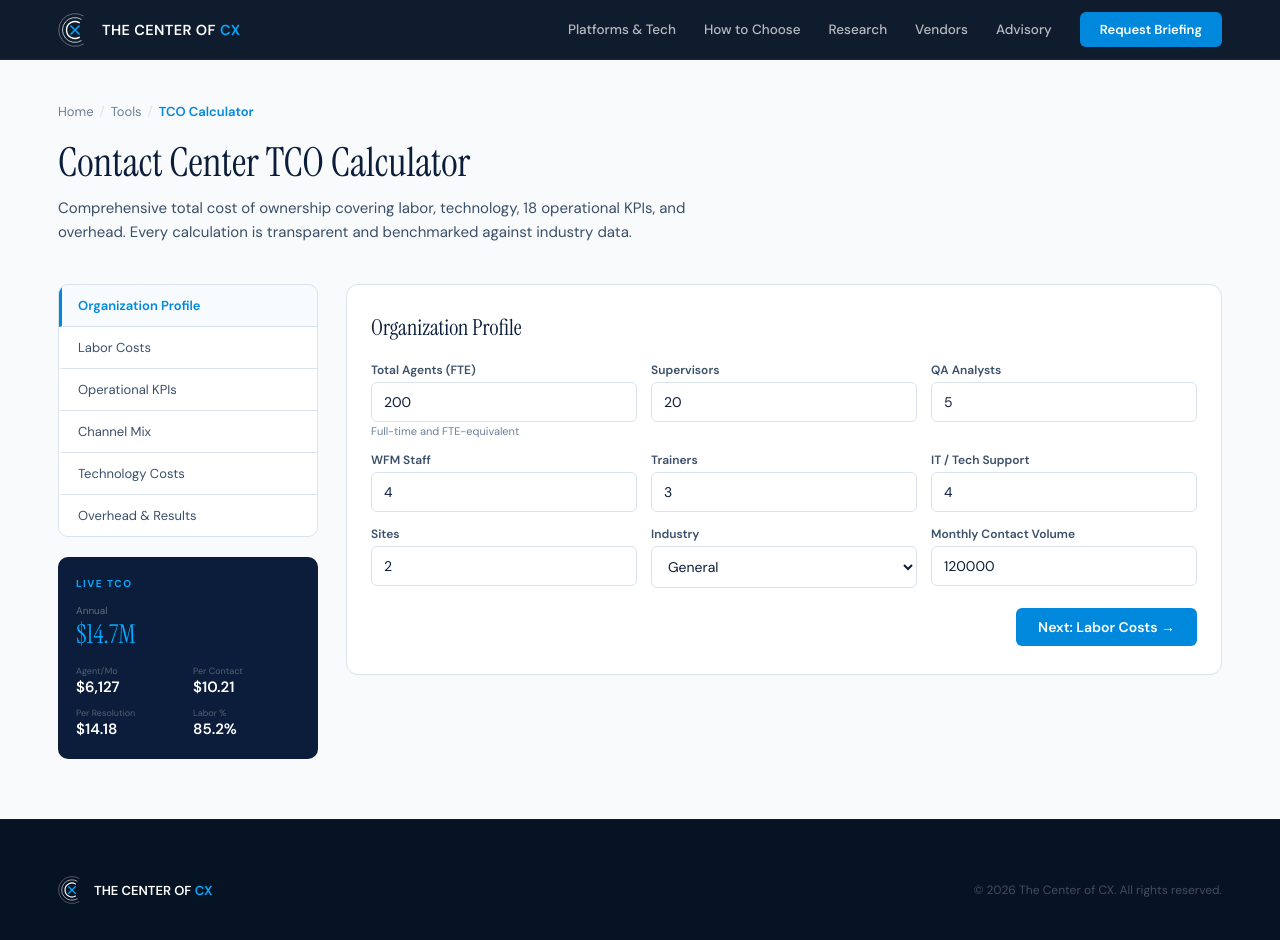
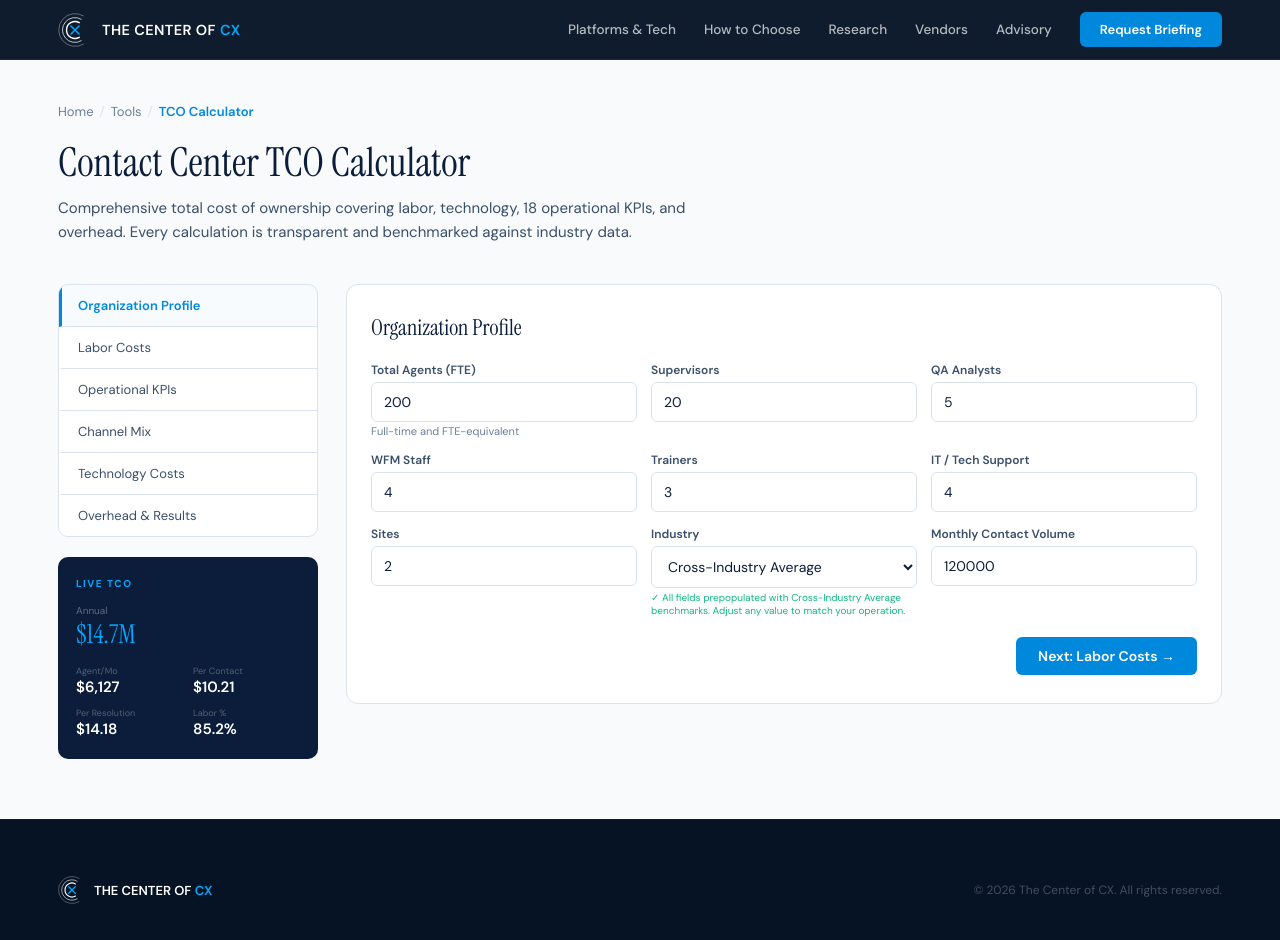
Before and after one commit to thomasbakerj-lgtm/CENTER-OF-CX, a React (Vite) app: page /tco-calculator in a window 1280 px wide. Built offline with nearby package versions, Linux system fonts and the light colour scheme.

Commit message:
Update TCOCalculator.jsx

```diff
--- a/TCOCalculator.jsx
+++ b/TCOCalculator.jsx
@@ -120,17 +120,24 @@ function PctField({ label, value, onChange, hint }) {
 }
 
 function Calculator() {
-  const [d, setD] = useState({
-    agents: 200, supervisors: 20, qaStaff: 5, wfmStaff: 4, trainers: 3, itSupport: 4, sites: 2, industry: "general",
-    agentHourly: 18, agentBenefitsPct: 0.30, supHourly: 30, qaHourly: 28, wfmHourly: 32, trainerHourly: 26, itHourly: 35,
-    monthlyContacts: 120000, aht: 420, fcr: 0.72, containment: 0.25, occupancy: 0.82, shrinkage: 0.30, attrition: 0.35,
-    absenteeism: 0.08, scheduleAdherence: 0.90, avgSpeedAnswer: 28, abandonRate: 0.06, transferRate: 0.15, avgHoldTime: 45,
-    acw: 60, newHireTrainingDays: 21, qualityScore: 0.82, csat: 4.1, nps: 32,
-    channelMixVoice: 0.55, channelMixChat: 0.25, channelMixEmail: 0.12, channelMixSocial: 0.05, channelMixSelfServe: 0.03,
-    ccaasSeat: 150, wemSeat: 45, telephonyPerMin: 0.025, ivaMonthly: 8000, agentAssistMonthly: 5000, rpaMonthly: 3000,
-    analyticsMonthly: 6000, crmSeat: 75, ipaasMonthly: 4000, recordingMonthly: 3500, knowledgeMgmt: 2500, securityCompliance: 3000,
-    cloudInfra: 5000, psAmortized: 8000, recruitingCostPerHire: 3500, facilitiesCost: 12000,
-  });
+  const industryDefaults = {
+    general: { label: "Cross-Industry Average", agents: 200, agentHourly: 18, monthlyContacts: 120000, aht: 420, fcr: 0.72, containment: 0.25, occupancy: 0.82, shrinkage: 0.30, attrition: 0.35, absenteeism: 0.08, channelMixVoice: 0.55, channelMixChat: 0.25, channelMixEmail: 0.12, channelMixSocial: 0.05, channelMixSelfServe: 0.03, csat: 4.1, nps: 32, transferRate: 0.15, acw: 60, ccaasSeat: 150 },
+    financial: { label: "Financial Services", agents: 350, agentHourly: 22, monthlyContacts: 180000, aht: 380, fcr: 0.75, containment: 0.20, occupancy: 0.80, shrinkage: 0.28, attrition: 0.28, absenteeism: 0.07, channelMixVoice: 0.50, channelMixChat: 0.28, channelMixEmail: 0.14, channelMixSocial: 0.04, channelMixSelfServe: 0.04, csat: 4.0, nps: 35, transferRate: 0.12, acw: 75, ccaasSeat: 175 },
+    healthcare: { label: "Healthcare", agents: 250, agentHourly: 20, monthlyContacts: 140000, aht: 480, fcr: 0.68, containment: 0.18, occupancy: 0.78, shrinkage: 0.32, attrition: 0.32, absenteeism: 0.09, channelMixVoice: 0.62, channelMixChat: 0.20, channelMixEmail: 0.12, channelMixSocial: 0.03, channelMixSelfServe: 0.03, csat: 3.9, nps: 28, transferRate: 0.18, acw: 90, ccaasSeat: 165 },
+    retail: { label: "Retail & eCommerce", agents: 180, agentHourly: 16, monthlyContacts: 150000, aht: 340, fcr: 0.70, containment: 0.30, occupancy: 0.84, shrinkage: 0.32, attrition: 0.42, absenteeism: 0.10, channelMixVoice: 0.40, channelMixChat: 0.32, channelMixEmail: 0.15, channelMixSocial: 0.08, channelMixSelfServe: 0.05, csat: 4.2, nps: 38, transferRate: 0.14, acw: 45, ccaasSeat: 135 },
+    telecom: { label: "Telecommunications", agents: 400, agentHourly: 19, monthlyContacts: 250000, aht: 520, fcr: 0.65, containment: 0.22, occupancy: 0.85, shrinkage: 0.30, attrition: 0.38, absenteeism: 0.08, channelMixVoice: 0.52, channelMixChat: 0.26, channelMixEmail: 0.12, channelMixSocial: 0.06, channelMixSelfServe: 0.04, csat: 3.8, nps: 22, transferRate: 0.20, acw: 70, ccaasSeat: 155 },
+    insurance: { label: "Insurance", agents: 300, agentHourly: 21, monthlyContacts: 100000, aht: 540, fcr: 0.70, containment: 0.15, occupancy: 0.78, shrinkage: 0.28, attrition: 0.25, absenteeism: 0.06, channelMixVoice: 0.60, channelMixChat: 0.22, channelMixEmail: 0.13, channelMixSocial: 0.03, channelMixSelfServe: 0.02, csat: 4.0, nps: 30, transferRate: 0.16, acw: 95, ccaasSeat: 170 },
+    bpo: { label: "BPO / Outsourcer", agents: 500, agentHourly: 14, monthlyContacts: 300000, aht: 400, fcr: 0.68, containment: 0.28, occupancy: 0.86, shrinkage: 0.34, attrition: 0.55, absenteeism: 0.12, channelMixVoice: 0.58, channelMixChat: 0.24, channelMixEmail: 0.10, channelMixSocial: 0.05, channelMixSelfServe: 0.03, csat: 3.9, nps: 25, transferRate: 0.17, acw: 55, ccaasSeat: 120 },
+  };
+
+  const baseDefaults = { supervisors: 20, qaStaff: 5, wfmStaff: 4, trainers: 3, itSupport: 4, sites: 2, agentBenefitsPct: 0.30, supHourly: 30, qaHourly: 28, wfmHourly: 32, trainerHourly: 26, itHourly: 35, scheduleAdherence: 0.90, avgSpeedAnswer: 28, abandonRate: 0.06, avgHoldTime: 45, newHireTrainingDays: 21, qualityScore: 0.82, wemSeat: 45, telephonyPerMin: 0.025, ivaMonthly: 8000, agentAssistMonthly: 5000, rpaMonthly: 3000, analyticsMonthly: 6000, crmSeat: 75, ipaasMonthly: 4000, recordingMonthly: 3500, knowledgeMgmt: 2500, securityCompliance: 3000, cloudInfra: 5000, psAmortized: 8000, recruitingCostPerHire: 3500, facilitiesCost: 12000 };
+
+  const loadIndustry = (key) => {
+    const ind = industryDefaults[key];
+    setD(prev => ({ ...prev, ...baseDefaults, ...ind, industry: key }));
+  };
+
+  const [d, setD] = useState({ ...baseDefaults, ...industryDefaults.general, industry: "general" });
   const set = (k, v) => setD(prev => ({ ...prev, [k]: v }));
   const [activeSection, setActiveSection] = useState(0);
   const [sendingResults, setSendingResults] = useState(false);
@@ -272,9 +279,10 @@ function Calculator() {
                   <InputField label="Sites" value={d.sites} onChange={v => set("sites", v)} />
                   <div>
                     <label style={{ fontSize: 12, fontWeight: 600, color: SLATE, display: "block", marginBottom: 4, fontFamily: "'DM Sans', sans-serif" }}>Industry</label>
-                    <select value={d.industry} onChange={e => set("industry", e.target.value)} style={{ width: "100%", padding: "10px 12px", fontSize: 14, fontFamily: "'DM Sans', sans-serif", border: `1px solid ${BORDER}`, borderRadius: 6, background: "#fff", color: NAVY, cursor: "pointer" }}>
-                      <option value="general">General</option><option value="financial">Financial Services</option><option value="healthcare">Healthcare</option><option value="retail">Retail & eCommerce</option><option value="telecom">Telecom</option><option value="insurance">Insurance</option><option value="utilities">Utilities</option><option value="government">Government</option><option value="travel">Travel & Hospitality</option>
+                    <select value={d.industry} onChange={e => loadIndustry(e.target.value)} style={{ width: "100%", padding: "10px 12px", fontSize: 14, fontFamily: "'DM Sans', sans-serif", border: `1px solid ${BORDER}`, borderRadius: 6, background: "#fff", color: NAVY, cursor: "pointer" }}>
+                      <option value="general">Cross-Industry Average</option><option value="financial">Financial Services</option><option value="healthcare">Healthcare</option><option value="retail">Retail & eCommerce</option><option value="telecom">Telecommunications</option><option value="insurance">Insurance</option><option value="bpo">BPO / Outsourcer</option>
                     </select>
+                    <div style={{ fontSize: 10, color: GREEN, marginTop: 3, fontFamily: "'DM Sans', sans-serif" }}>✓ All fields prepopulated with {industryDefaults[d.industry]?.label || "industry"} benchmarks. Adjust any value to match your operation.</div>
                   </div>
                   <InputField label="Monthly Contact Volume" value={d.monthlyContacts} onChange={v => set("monthlyContacts", v)} />
                 </div>
```
